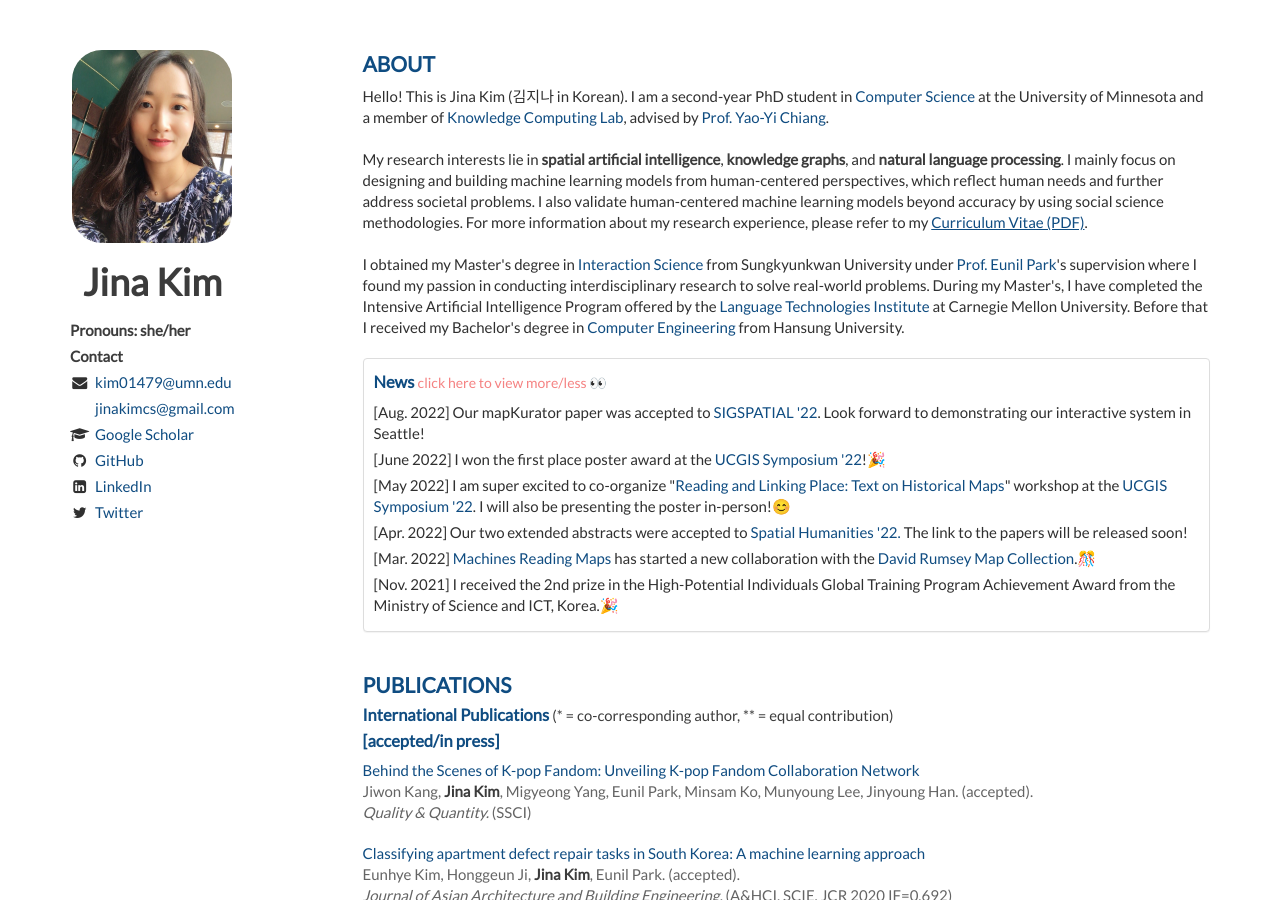
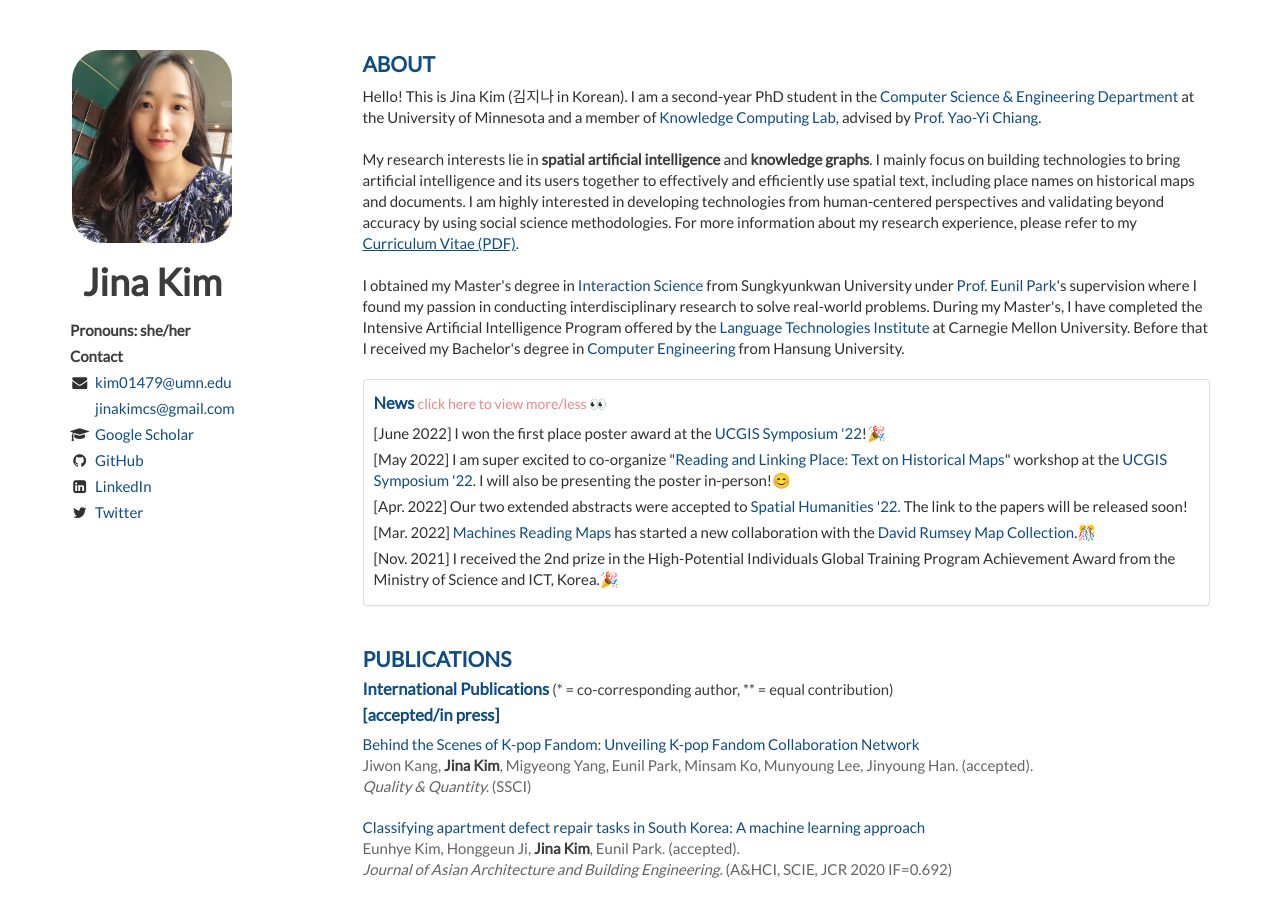
Before and after one commit to Jina-Kim/Jina-Kim.github.io, a Jekyll site: the page built from index.html, in a window 1280 px wide and 900 px high. Built offline with Jekyll 4.4.1, drawn with Linux system fonts in a browser that asks for light colours; nearby versions of some CDN libraries; the list of posts is cut into pages by our own code.

Commit message:
Update about.html

```diff
--- a/_includes/about.html
+++ b/_includes/about.html
@@ -2,10 +2,12 @@
     <h1>About</h1>
     <article>
         <p>
-          Hello! This is Jina Kim (김지나 in Korean). I am a second-year PhD student in <a href="https://cse.umn.edu/cs">Computer Science</a> at the University of Minnesota and a member of <a href="http://knowledge-computing.github.io">Knowledge Computing Lab</a>, advised by <a href="https://yaoyichi.github.io">Prof. Yao-Yi Chiang</a>.
+          Hello! This is Jina Kim (김지나 in Korean). I am a second-year PhD student in the <a href="https://cse.umn.edu/cs">Computer Science & Engineering Department</a> at the University of Minnesota and a member of <a href="http://knowledge-computing.github.io">Knowledge Computing Lab</a>, advised by <a href="https://yaoyichi.github.io">Prof. Yao-Yi Chiang</a>.
           <br><br>
-            My research interests lie in <em>spatial artificial intelligence</em>, <em>knowledge graphs</em>, and <em>natural language processing</em>.
-          I mainly focus on designing and building machine learning models from human-centered perspectives, which reflect human needs and further address societal problems. I also validate human-centered machine learning models beyond accuracy by using social science methodologies.
+          My research interests lie in <em>spatial artificial intelligence</em> and <em>knowledge graphs</em>.
+          I mainly focus on building technologies to bring artificial intelligence and its users together to effectively and efficiently use spatial text, including place names on historical maps and documents.
+
+          I am highly interested in developing technologies from human-centered perspectives and validating beyond accuracy by using social science methodologies.
           For more information about my research experience, please refer to my <a href='/Jina_Kim_CV.pdf' style="text-decoration: underline">Curriculum Vitae (PDF)</a>.
           <br><br>
           I obtained my Master's degree in <a href="http://is.skku.edu">Interaction Science</a> from Sungkyunkwan University under <a href="https://sites.google.com/view/eunil">Prof. Eunil Park</a>'s supervision where I found my passion in conducting interdisciplinary research to solve real-world problems.
@@ -18,7 +20,6 @@
       <div class="panel-body">
           <h2>News <a type="button" data-toggle="collapse" data-target="#collapseList" aria-expanded="false" aria-controls="collapseList" style="font-size: 85%; color: #F58282;font-weight: normal;">click here to view more/less 👀</a></h2>
         <ul class="list-unstyled">
-            <li>[Aug. 2022] Our mapKurator paper was accepted to <a href="https://sigspatial2022.sigspatial.org">SIGSPATIAL '22</a>. Look forward to demonstrating our interactive system in Seattle!</li>
             <li>[June 2022] I won the first place poster award at the <a href="https://www.ucgis.org/student-awards-2022">UCGIS Symposium '22</a>!🎉</li>
             <li>[May 2022] I am super excited to co-organize "<a href="https://machines-reading-maps.github.io/ucgis2022-workshop">Reading and Linking Place: Text on Historical Maps</a>" workshop at the <a href="https://www.ucgis.org/symposium-2022-main">UCGIS Symposium '22</a>. I will also be presenting the poster in-person!😊</li>
             <li>[Apr. 2022] Our two extended abstracts were accepted to <a href="https://www.gcdh.ugent.be/spatial-humanities-2022">Spatial Humanities '22.</a> The link to the papers will be released soon!</li>
```
